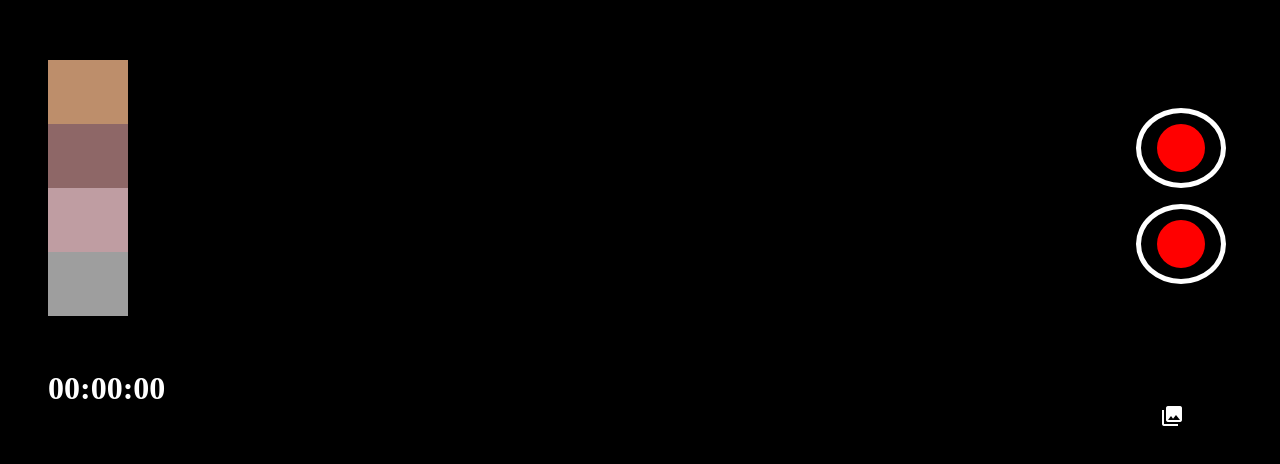
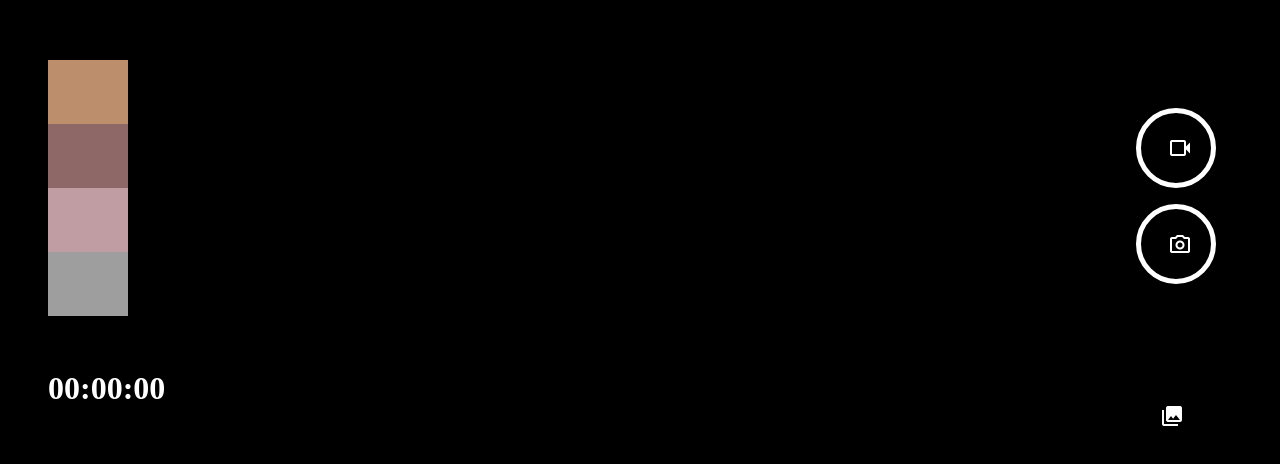
Before and after one commit to sauravkulshrestha/Camera-Application, a plain HTML site: page index.html in a window 1280 px wide. Shown: the part 212-676 px from the top of the page. Drawn offline with nearby package versions, Linux system fonts and the light colour scheme; grey boxes are pictures that could not be loaded.

Commit message:
front-end created

```diff
--- a/index.html
+++ b/index.html
@@ -8,7 +8,8 @@
     <meta name="viewport" content="width=device-width, initial-scale=1.0">
     <link rel="stylesheet" href="style.css">
     <link href="https://fonts.googleapis.com/icon?family=Material+Icons" rel="stylesheet">
-    <title>Camera</title>
+    <link rel="stylesheet" href="https://fonts.googleapis.com/css2?family=Material+Symbols+Outlined:opsz,wght,FILL,GRAD@48,700,1,200" />    <title>Camera</title>
+    <link rel="stylesheet" href="https://fonts.googleapis.com/css2?family=Material+Symbols+Outlined:opsz,wght,FILL,GRAD@48,700,1,200" />
 </head>
 <body>
     <div class="video-cont">
@@ -18,9 +19,15 @@
     <div class="action-cont">
         <div class="record-btn-cont">
             <div class="record-btn"></div>
+            <span class="material-symbols-outlined">
+                videocam
+                </span>
         </div>
         <div class="capture-btn-cont">
             <div class="capture-btn"></div>
+            <span class="material-symbols-outlined">
+                photo_camera
+                </span>
         </div>
     </div>
 
--- a/style.css
+++ b/style.css
@@ -23,7 +23,7 @@ body{
       left: calc(100vw - 10rem);
 }
 .record-btn{
-    background-color: red;
+    /* background-color: red; */
     height: 3rem;
     width: 3rem;
     border-radius: 50%;
@@ -39,7 +39,7 @@ body{
     margin: 1rem;
 }
 .capture-btn{
-    background-color: red;
+    /* background-color: red; */
     height: 3rem;
     width: 3rem;
     border-radius: 50%;
@@ -103,3 +103,16 @@ body{
    right: 6rem;
    z-index: 2;
 }
+.material-symbols-outlined{
+    color: white;
+    position: absolute;
+    left: 3rem ;
+}
+.capture-btn-cont{
+    height: 5rem;
+    width: 5rem;
+}
+.record-btn-cont{
+    height: 5rem;
+    width: 5rem;
+}
```
